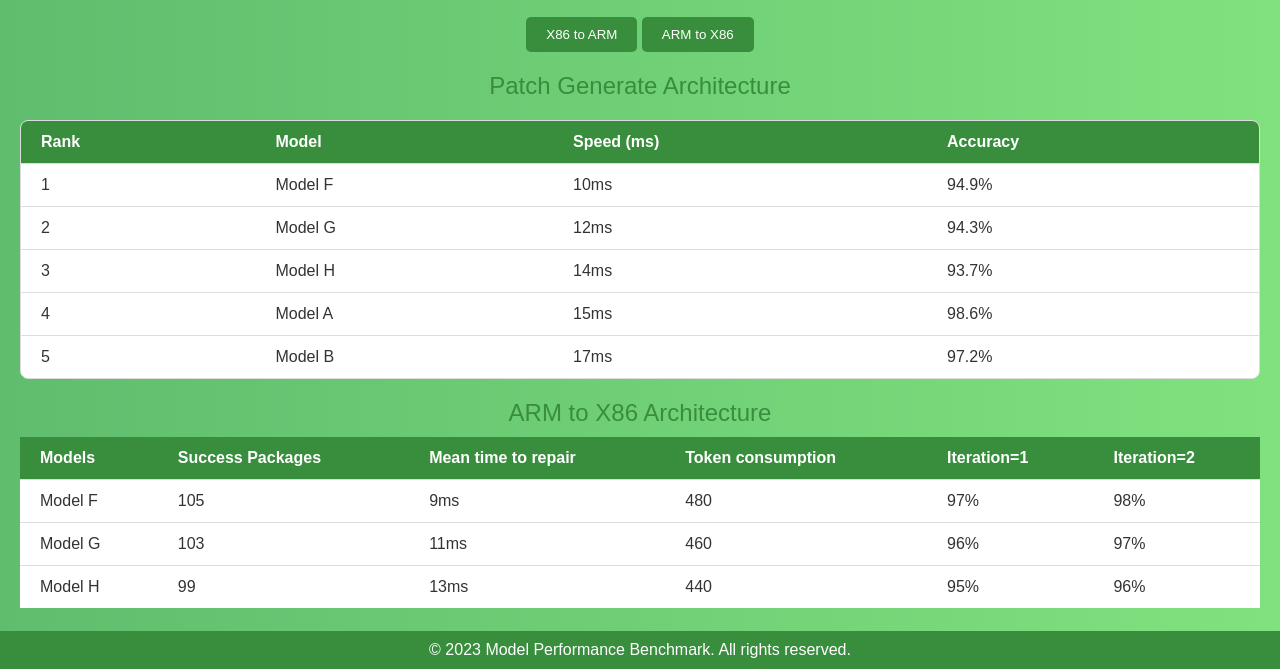
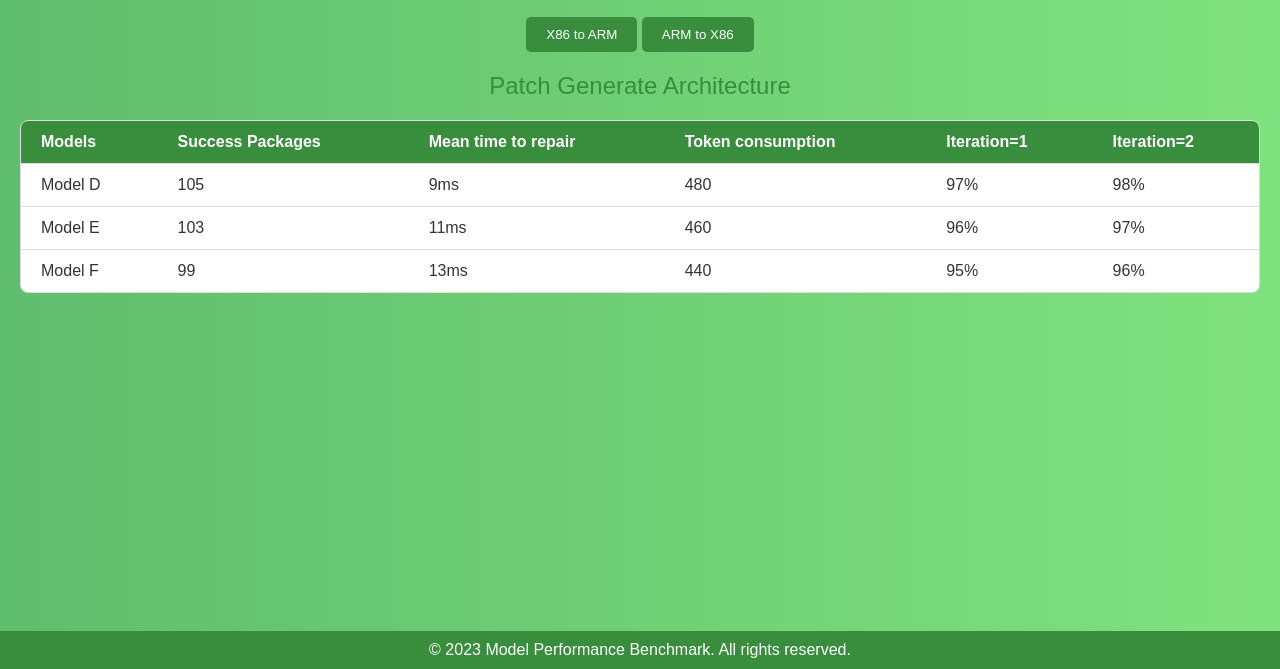
Before and after one commit to BuildBench-hub/buildbench.github.io, a plain HTML site: page leaderboard1.html in a window 1280 px wide. Both pictures are taken after a click on the button "ARM to X86". Shown: the part 131-800 px from the top of the page. Drawn offline with Linux system fonts and the light colour scheme.

Commit message:
Update leaderboard1.html

```diff
--- a/leaderboard1.html
+++ b/leaderboard1.html
@@ -7,7 +7,7 @@
     <link rel="stylesheet" href="assets/styles.css">
     <style>
         /* Style for the leaderboard table container */
-        #accuracy-leaderboard-container, #speed-leaderboard-container {
+        #accuracy-leaderboard-container, #speed-leaderboard-container, .additional-table-container {
             max-height: 400px;  /* You can adjust the height as needed */
             overflow-y: auto;  /* Enables vertical scrolling */
             margin-top: 20px;
@@ -97,52 +97,6 @@
                 <table id="accuracy-leaderboard">
                     <thead>
                         <tr>
-                            <th>Rank</th>
-                            <th>Model</th>
-                            <th>Accuracy</th>
-                            <th>Time</th>
-                        </tr>
-                    </thead>
-                    <tbody>
-                        <tr>
-                            <td>1</td>
-                            <td>Model A</td>
-                            <td>98.6%</td>
-                            <td>10ms</td>
-                        </tr>
-                        <tr>
-                            <td>2</td>
-                            <td>Model B</td>
-                            <td>97.2%</td>
-                            <td>12ms</td>
-                        </tr>
-                        <tr>
-                            <td>3</td>
-                            <td>Model C</td>
-                            <td>96.5%</td>
-                            <td>14ms</td>
-                        </tr>
-                        <tr>
-                            <td>4</td>
-                            <td>Model D</td>
-                            <td>95.8%</td>
-                            <td>15ms</td>
-                        </tr>
-                        <tr>
-                            <td>5</td>
-                            <td>Model E</td>
-                            <td>95.2%</td>
-                            <td>17ms</td>
-                        </tr>
-                    </tbody>
-                </table>
-            </div>
-
-            <!-- Additional Table for X86 to ARM -->
-            <div class="table-title">X86 to ARM Architecture</div>
-            <table class="additional-table">
-                <thead>
-                    <tr>
                             <th>Models</th>
                             <th>Success Packages</th>
                             <th>Mean time to repair</th>
@@ -179,6 +133,7 @@
                     </tbody>
                 </table>
             </div>
+        </div>
 
         <!-- Speed Leaderboard (Patch Generate Architecture) -->
         <div id="patch-generate" class="leaderboard-section" style="display: none;">
@@ -187,49 +142,47 @@
                 <table id="speed-leaderboard">
                     <thead>
                         <tr>
-                            <th>Rank</th>
-                            <th>Model</th>
-                            <th>Speed (ms)</th>
-                            <th>Accuracy</th>
+                            <th>Models</th>
+                            <th>Success Packages</th>
+                            <th>Mean time to repair</th>
+                            <th>Token consumption</th>
+                            <th>Iteration=1</th>
+                            <th>Iteration=2</th>
                         </tr>
                     </thead>
                     <tbody>
                         <tr>
-                            <td>1</td>
-                            <td>Model F</td>
-                            <td>10ms</td>
-                            <td>94.9%</td>
+                            <td>Model D</td>
+                            <td>105</td>
+                            <td>9ms</td>
+                            <td>480</td>
+                            <td>97%</td>
+                            <td>98%</td>
                         </tr>
                         <tr>
-                            <td>2</td>
-                            <td>Model G</td>
-                            <td>12ms</td>
-                            <td>94.3%</td>
+                            <td>Model E</td>
+                            <td>103</td>
+                            <td>11ms</td>
+                            <td>460</td>
+                            <td>96%</td>
+                            <td>97%</td>
                         </tr>
                         <tr>
-                            <td>3</td>
-                            <td>Model H</td>
-                            <td>14ms</td>
-                            <td>93.7%</td>
-                        </tr>
-                        <tr>
-                            <td>4</td>
-                            <td>Model A</td>
-                            <td>15ms</td>
-                            <td>98.6%</td>
-                        </tr>
-                        <tr>
-                            <td>5</td>
-                            <td>Model B</td>
-                            <td>17ms</td>
-                            <td>97.2%</td>
+                            <td>Model F</td>
+                            <td>99</td>
+                            <td>13ms</td>
+                            <td>440</td>
+                            <td>95%</td>
+                            <td>96%</td>
                         </tr>
                     </tbody>
                 </table>
             </div>
+        </div>
 
-            <!-- Additional Table for ARM to X86 -->
-            <div class="table-title">ARM to X86 Architecture</div>
+        <!-- Additional Table for X86 to ARM -->
+        <div id="full-generate" class="additional-table-container" style="display: none;">
+            <div class="table-title">Additional X86 to ARM Results</div>
             <table class="additional-table">
                 <thead>
                     <tr>
@@ -243,28 +196,55 @@
                 </thead>
                 <tbody>
                     <tr>
-                        <td>Model F</td>
-                        <td>105</td>
-                        <td>9ms</td>
-                        <td>480</td>
-                        <td>97%</td>
-                        <td>98%</td>
-                    </tr>
-                    <tr>
                         <td>Model G</td>
-                        <td>103</td>
-                        <td>11ms</td>
-                        <td>460</td>
+                        <td>110</td>
+                        <td>8ms</td>
+                        <td>470</td>
                         <td>96%</td>
                         <td>97%</td>
                     </tr>
                     <tr>
                         <td>Model H</td>
-                        <td>99</td>
-                        <td>13ms</td>
-                        <td>440</td>
+                        <td>108</td>
+                        <td>10ms</td>
+                        <td>450</td>
                         <td>95%</td>
                         <td>96%</td>
+                    </tr>
+                </tbody>
+            </table>
+        </div>
+
+        <!-- Additional Table for ARM to X86 -->
+        <div id="patch-generate" class="additional-table-container" style="display: none;">
+            <div class="table-title">Additional ARM to X86 Results</div>
+            <table class="additional-table">
+                <thead>
+                    <tr>
+                        <th>Models</th>
+                        <th>Success Packages</th>
+                        <th>Mean time to repair</th>
+                        <th>Token consumption</th>
+                        <th>Iteration=1</th>
+                        <th>Iteration=2</th>
+                    </tr>
+                </thead>
+                <tbody>
+                    <tr>
+                        <td>Model I</td>
+                        <td>115</td>
+                        <td>7ms</td>
+                        <td>490</td>
+                        <td>99%</td>
+                        <td>99%</td>
+                    </tr>
+                    <tr>
+                        <td>Model J</td>
+                        <td>112</td>
+                        <td>9ms</td>
+                        <td>470</td>
+                        <td>98%</td>
+                        <td>98%</td>
                     </tr>
                 </tbody>
             </table>
```
Lines whose indentation alone changed are shown as unchanged.
